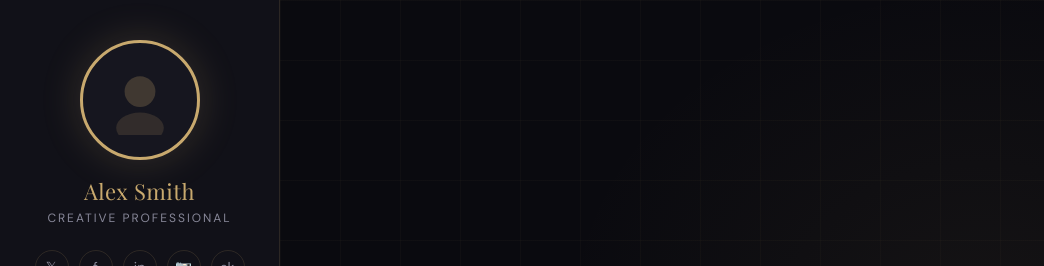
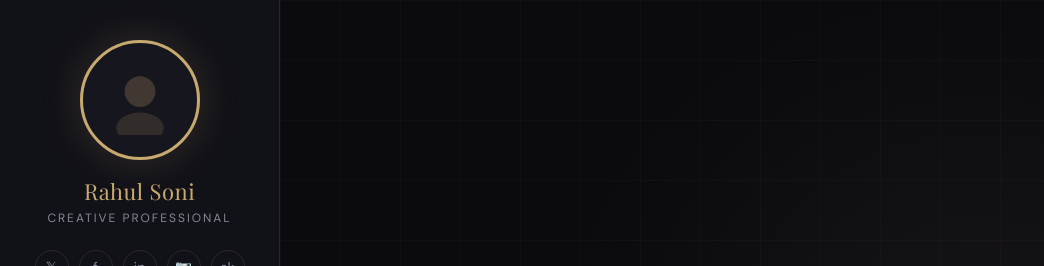
Before and after one commit to Rahul4863/rahulportfolio, a React (Vite) app: page / in a window 1280 px wide. Shown: the top 266 px of the page, without its empty margins (0-1044 px from the left). Built offline with nearby package versions, Linux system fonts and the light colour scheme; a web font is replaced by a local one.

Commit message:
Update site name from 'Alex Smith' to 'Rahul Soni'

```diff
--- a/src/components/Sidebar.jsx
+++ b/src/components/Sidebar.jsx
@@ -15,7 +15,7 @@ export default function Sidebar({ activeSection, sidebarOpen, setSidebarOpen, sc
           </svg>
         </div>
 
-        <div className="site-name">Alex Smith</div>
+        <div className="site-name">Rahul Soni</div>
         <div className="site-tagline">Creative Professional</div>
 
         <div className="social-links">
```
